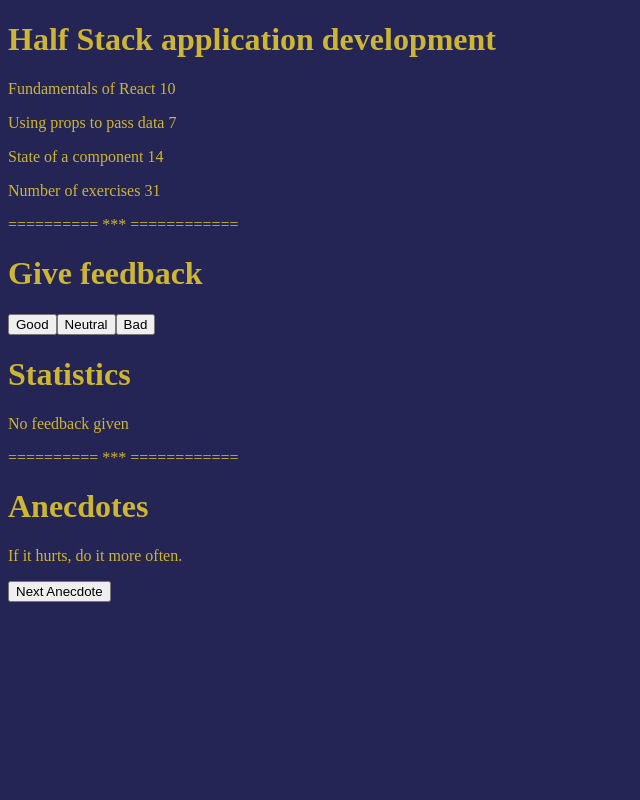
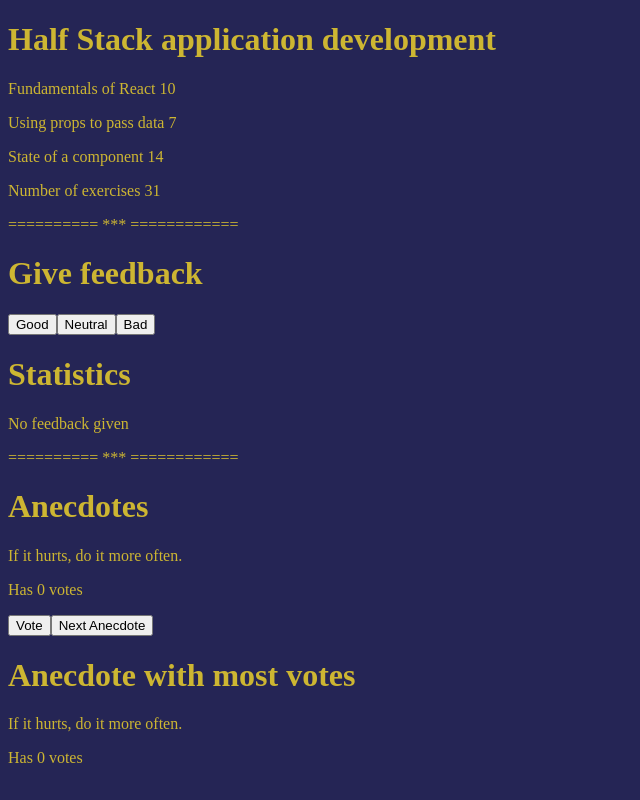
Before and after one commit to dariorfm/FullStackOpen, a React (Vite) app in the folder part_01/: page / in a window 1280 px wide. Shown: the whole page, without its empty margins (0-640 px from the left). Built offline with nearby package versions, Linux system fonts and the light colour scheme.

Commit message:
Most voted anecdote rendering

```diff
--- a/part_01/02_anecdotes/Anecdotes.jsx
+++ b/part_01/02_anecdotes/Anecdotes.jsx
@@ -1,4 +1,16 @@
 import React, { useState} from 'react'
+
+const MostVotes = ({votes, anecdotes}) => {
+    const maxVotes = Math.max(...votes)
+    const index = votes.indexOf(maxVotes)
+    return (
+        <div>
+            <h1>Anecdote with most votes</h1>
+            <p>{anecdotes[index]}</p>
+            <p>Has {maxVotes} votes</p>
+        </div>
+    )
+}
 
 const Anecdotes = () => {
 
@@ -14,9 +26,28 @@ const Anecdotes = () => {
       ]
 
       const [selected, setSelected] = useState(0)
+      const [votes, setVotes] = useState(0)
+      const [countVotes, setCountVotes] = useState(new Array(anecdotes.length).fill(0))
 
       const handleClick = () =>  {
         setSelected(Math.floor(Math.random() * anecdotes.length))
+
+      }
+
+      const updateVotes = () => {
+        const copy = [...countVotes]
+        copy[selected] += 1
+        setCountVotes(copy)
+        console.log(copy)
+      }
+
+
+
+      const handleVote = () => {
+
+        const newvotes = votes + 1
+        setVotes(newvotes)
+        updateVotes()
 
       }
 
@@ -25,7 +56,11 @@ const Anecdotes = () => {
     <div>
         <h1>Anecdotes</h1>
         <p>{anecdotes[selected]}</p>
+        <p>Has {votes} votes</p>
+        <button onClick={handleVote}>Vote</button>
         <button onClick={handleClick}>Next Anecdote</button>
+        <MostVotes votes={countVotes} anecdotes={anecdotes} />
+
     </div>
   )
 }
```
